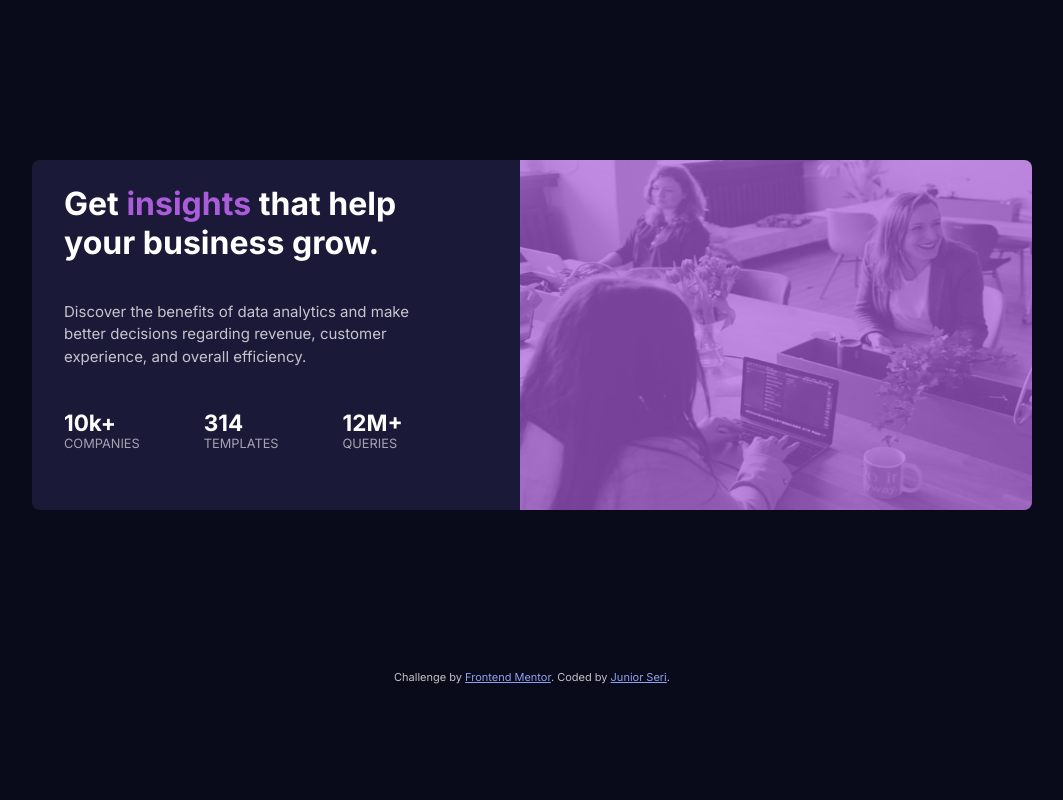
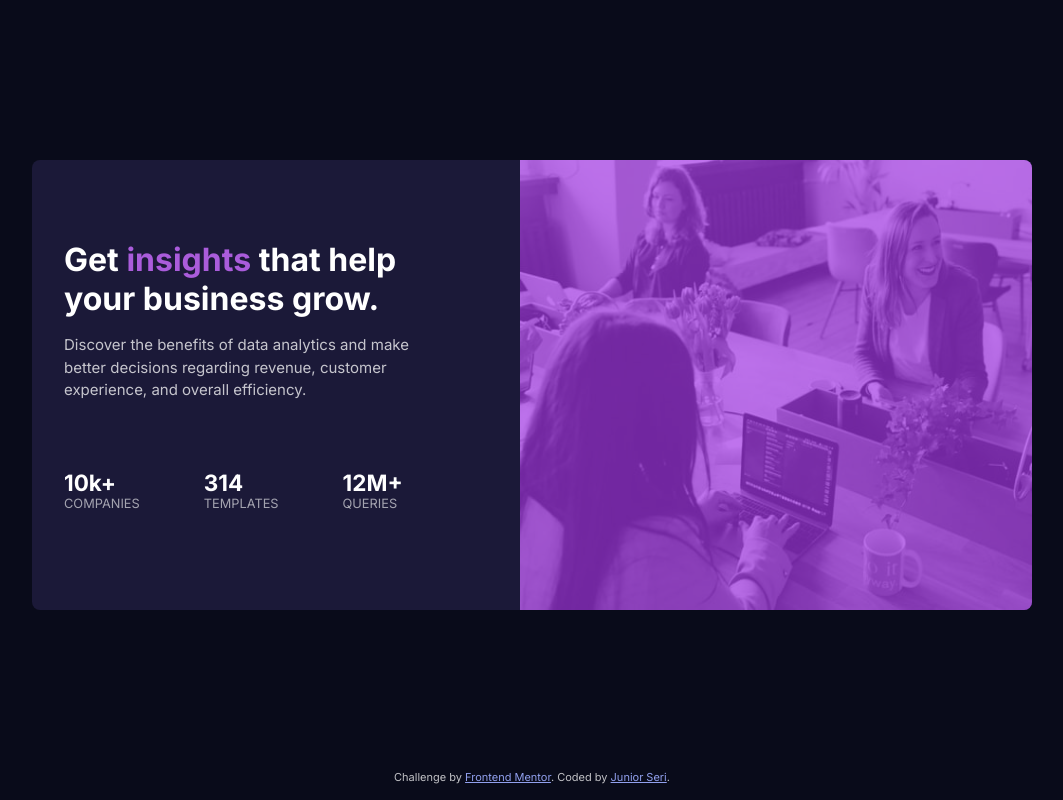
Before and after one commit to jmichaelseri/Stats-preview-card-component, a plain HTML site: page index.html in a window 1280 px wide. Shown: the whole page, without its empty margins (108-1171 px from the left). Drawn offline with Linux system fonts and the light colour scheme.

Commit message:
added padding for desktop view and removed section element from html

```diff
--- a/css/styles.css
+++ b/css/styles.css
@@ -46,7 +46,7 @@ body {
 }
 
 .image-container {
-    background-color: var(--primary-accent);
+    background-color: hsl(277, 78%, 56%);;
     border-top-left-radius: 0.5rem;
     border-top-right-radius: 0.5rem;
 }
@@ -95,8 +95,8 @@ body {
         display: grid;
         grid-template-columns: repeat(10, 1fr);
         grid-template-rows: repeat(3, 1fr);
-        margin: 10rem 8rem;
-        height: 350px;
+        margin: 10rem 5rem;
+        height: 450px;
         width: 1000px;
     }
     .card__image{
@@ -107,12 +107,11 @@ body {
     }
     .image-container {
         grid-column-start: 5;
-        grid-column-end: 11;
+        grid-column-end: 12;
         grid-row: 1;
         grid-row-end: 4;
         border-top-left-radius: 0;
         border-bottom-right-radius: 0.5rem;
-
     }
     .card__title {
         grid-column-start: 1;
@@ -123,13 +122,13 @@ body {
         text-align: left;
         margin: 0;
         padding-left: 2rem;
-        padding-top: 1.5rem;
+        padding-top: 5rem;
     }
     .card__stat {
         text-align: left;
         padding: 0;
         padding-left: 2rem;
-        padding-top: 1.5rem;
+        padding-top: 0.5rem;
     }
     .card__intro {
         grid-column-start: 1;
@@ -139,28 +138,28 @@ body {
         text-align: left;
         margin: 0;
         padding-left: 2rem;
-        padding-top: 1.5rem;
+        padding-top: 1rem;
     }
     .card--companies {
         grid-column-start: 1;
         grid-column-end: 2;
         grid-row: 3;
         grid-row-end: 4;
-        padding: 1rem 2rem;
+        padding: .3rem 2rem;
     }
     .card--templates {
         grid-column-start: 2;
         grid-column-end: 3;
         grid-row: 3;
         grid-row-end: 4;
-        padding: 1rem 2rem;
+        padding: .3rem 2rem;
     }
     .card--queries {
         grid-column-start: 3;
         grid-column-end: 4;
         grid-row: 3;
         grid-row-end: 4;
-        padding: 1rem 2rem;
+        padding: .3rem 2rem;
     }
 
 }
--- a/index.html
+++ b/index.html
@@ -19,12 +19,12 @@
           <img class="card__image" src="./images/image-header-desktop.jpg" alt="Women coding" class="image">
         </div>
         <h1 class="card__title">Get <span class="card__title--highlight">insights</span> that help your business grow.</h1>
-        <section class="card__intro">
+        <div class="card__intro">
           <p>
             Discover the benefits of data analytics and make better decisions regarding revenue, customer
               experience, and overall efficiency.
           </p>
-        </section>
+        </div>
 
         <section class="card__stat card--companies">
           <h2 class="card__stat-title">10k+</h2>
```
